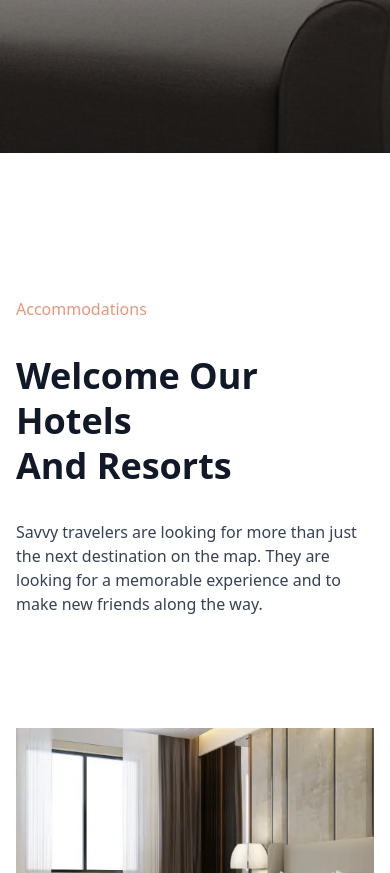
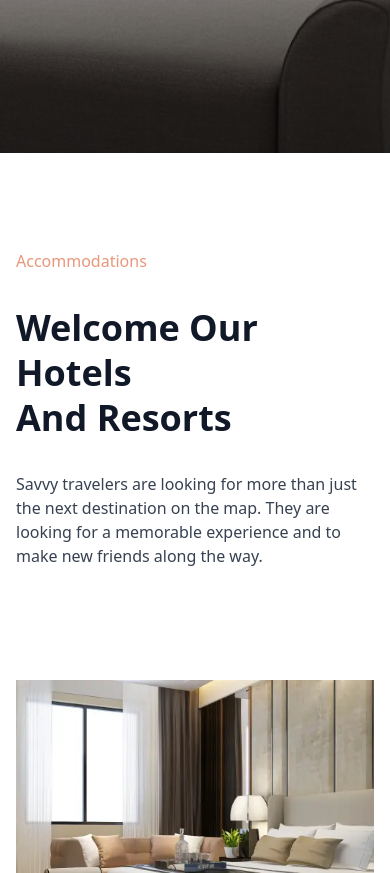
Before and after one commit to muskanm1111/Hostily, a Next.js app: page / in a window 390 px wide. Shown: the part 691-1564 px from the top of the page. Built offline with nearby package versions, Linux system fonts and the light colour scheme.

Commit message:
some change

```diff
--- a/src/components/about.jsx
+++ b/src/components/about.jsx
@@ -5,7 +5,7 @@ import { ArrowRight } from "lucide-react";
 
 const About = () => {
   return (
-    <section className="w-full py-28  bg-white">
+    <section className="w-full py-16 md:py-28  bg-white">
       <div className="max-w-[80.50rem] mx-auto px-4">
         <div className="flex flex-col lg:flex-row items-start gap-8 lg:gap-16">
           {/* Content  */}
```
